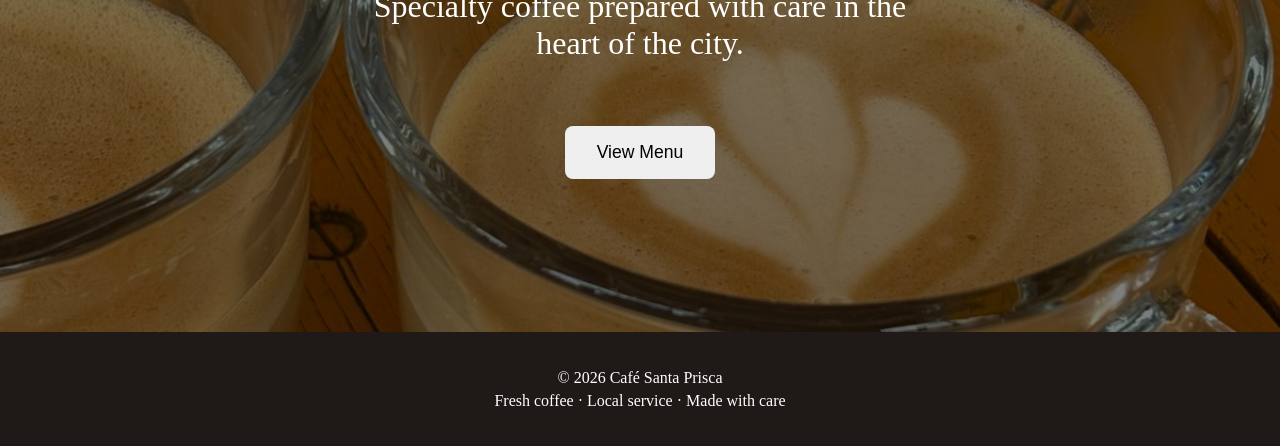
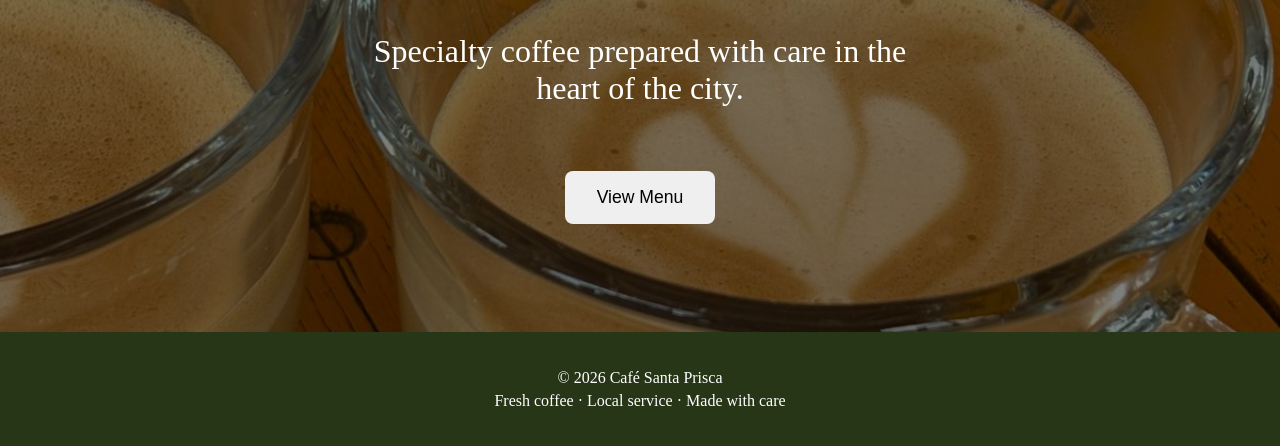
Before and after one commit to julioldv/restaurant-page-js, a website built with webpack: page src/template.html in a window 1280 px wide. Shown: the part 361-807 px from the top of the page. Built offline with nearby package versions, Linux system fonts and the light colour scheme.

Commit message:
Add branding and visual polish

```diff
--- a/src/about.js
+++ b/src/about.js
@@ -7,15 +7,15 @@ const renderAbout = (contentContainer) => {
 
     const text1 = document.createElement("p");
     text1.textContent =
-    "At Café Santa Prisca, we believe coffee is more than a beverage. It is an experience that brings people together.";
+    "Café Santa Prisca began as a weekend coffee pop-up focused on serving freshly prepared espresso drinks.";
 
     const text2 = document.createElement("p");
     text2.textContent =
-    "Every cup is prepared with attention to detail, using carefully selected beans and traditional brewing techniques.";
+    "Every beverage is prepared to order using carefully selected beans and traditional espresso techniques.";
 
     const text3 = document.createElement("p");
     text3.textContent =
-    "Whether you are looking for a quick espresso or a place to relax with friends, we are happy to welcome you.";
+    "Our goal is simple: serve excellent coffee and create a welcoming space for guests and local visitors.";
 
   section.append(title, text1, text2, text3);
 
--- a/src/home.js
+++ b/src/home.js
@@ -1,6 +1,10 @@
 const renderHome = (contentContainer) => {
   const hero = document.createElement("section");
   hero.classList.add("hero");
+
+  const logo = document.createElement("div");
+  logo.classList.add("logo");
+  logo.textContent = "☕";
 
   const title = document.createElement("h1");
   title.textContent = "Café Santa Prisca";
@@ -17,7 +21,7 @@ const renderHome = (contentContainer) => {
     document.querySelector("#menu-btn").click();
   });
 
-  hero.append(title, subtitle, button);
+  hero.append(logo, title, subtitle, button);
 
   contentContainer.appendChild(hero);
 };
--- a/src/styles.css
+++ b/src/styles.css
@@ -1,6 +1,26 @@
+:root {
+  --color-primary: #6f4e37;
+  --color-secondary: #d4a373;
+  --color-background: #fefae0;
+  --color-dark: #283618;
+  --color-light: #ffffff;
+}
+
+html {
+  scroll-behavior: smooth;
+}
+
+* {
+  box-sizing: border-box;
+}
+
 body{
     margin: 0;
-    background-color: wheat;
+    background-color: var(--color-background);
+}
+
+button {
+  transition: all 0.3s ease;
 }
 
 #content{
@@ -63,7 +83,7 @@ nav button:hover {
 }
 
 nav button.active {
-  background: white;
+  background-color: var(--color-light);
   color: black;
 }
 /* HOME SECTION STYLES */
@@ -126,8 +146,13 @@ nav button.active {
   font-size: 1.1rem;
 }
 
+.logo {
+  font-size: 4rem;
+  margin-bottom: 1rem;
+}
+
 footer {
-  background-color: #1f1a17;
+  background-color: var(--color-dark);
   color: white;
 
   padding: 2rem;
```
Lines whose indentation alone changed are shown as unchanged.
